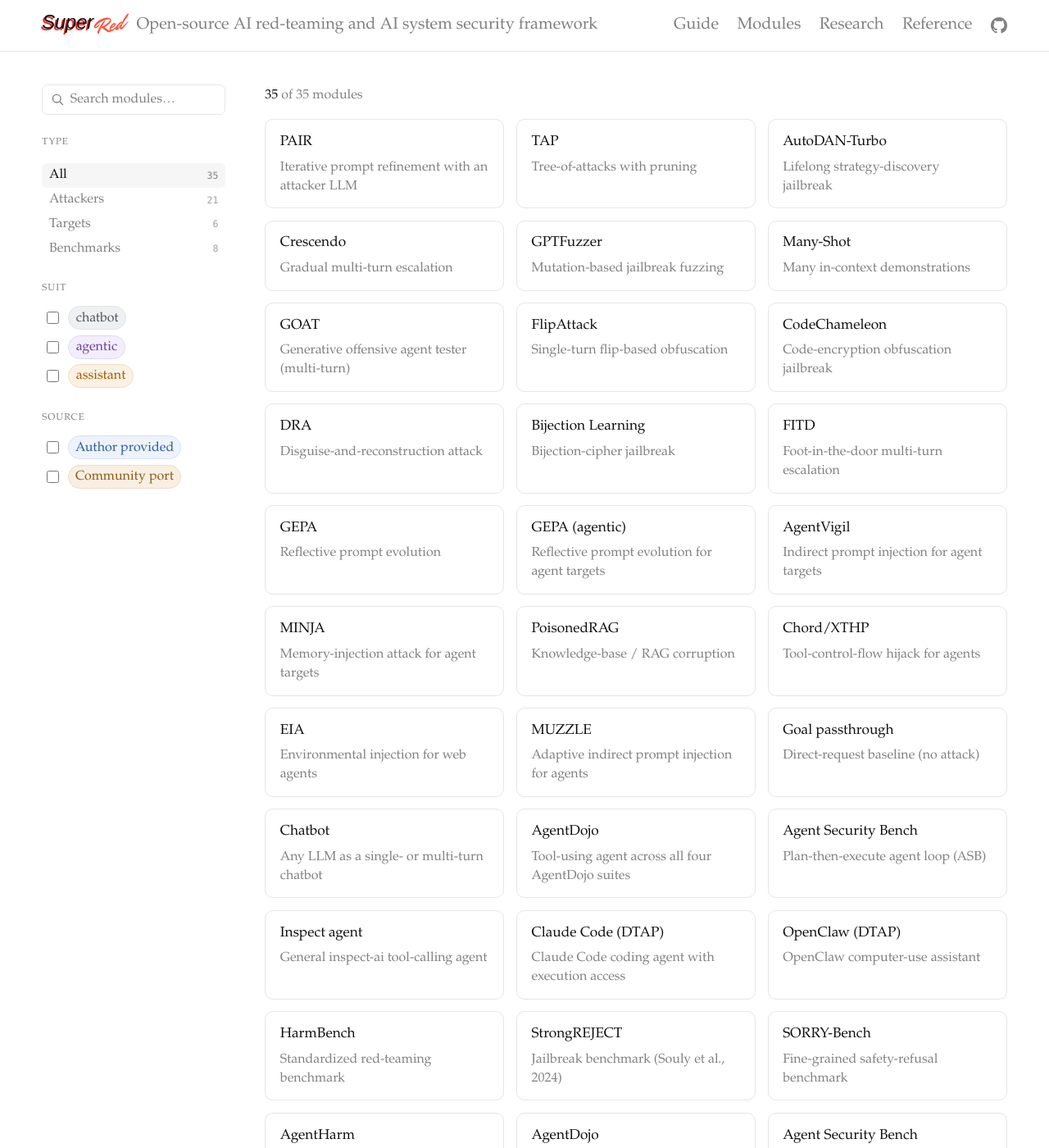
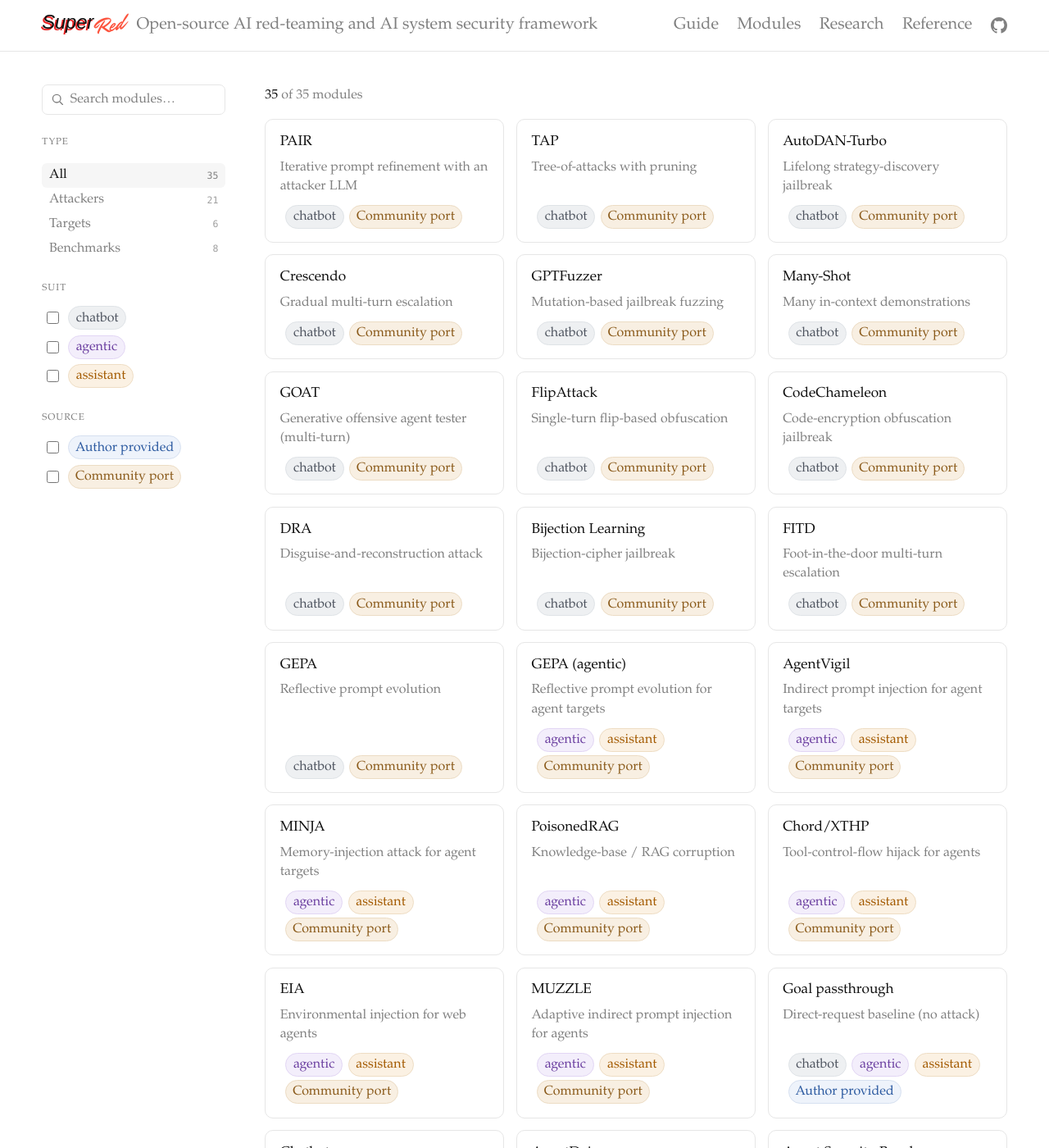
Before and after one commit to RoldSI/superred, a Jekyll site: the page built from docs/modules.html, in a window 1280 px wide and 1400 px high. Shown: the whole window at 82% size. Built offline with Jekyll 4.4.1, drawn with Linux system fonts in a browser that asks for light colours; some web fonts are replaced; some of the changed lines change nothing that is shown; some of the changed text lies outside the part shown.

Commit message:
feat(site): lead each module modal with its own guide
The "Import & use" snippet was generated from the package name and a symbol, so
it could only ever show a bare constructor call: no parameters, no options, none
of what a reader actually needs. It also derived the import name from the pip
name, which is wrong for every module now that the released names are namespaced.

It is replaced by a link to the thing that does explain the module: its README in
superred-modules. That link is the dominant step after install, in a block of its
own, with the paper and dataset demoted to small links below. A module pending
publishing has no README yet, so the same button points at its folder until one
lands.

Tiles now also carry their suit and source chips, so the grid is scannable
without opening anything.

```diff
--- a/docs/modules.html
+++ b/docs/modules.html
@@ -10,9 +10,9 @@
   One flat catalogue rendered as tiles. Each list (optimizers / targets /
   security_claims) becomes a `type`, and every tile carries data-* attributes so
   the sidebar (search + type + suit + source) can filter it entirely client-side.
-  Clicking a tile opens a modal with install / import / use instructions plus
-  links to the paper (and HuggingFace dataset, for benchmarks). Glyph is chosen
-  by type, tinted by the module's primary suit.
+  Clicking a tile opens a modal with the install command, then the module's own
+  guide (its README in superred-modules) as the dominant next step, then the
+  paper and, for benchmarks, the HuggingFace dataset as background links.
 {%- endcomment -%}
 {% assign attacker_n = site.data.modules.optimizers | size %}
 {% assign target_n = site.data.modules.targets | size %}
@@ -66,9 +66,9 @@
         {%- assign groups = "attacker,target,claim" | split: "," -%}
         {%- for g in groups -%}
           {%- case g -%}
-            {%- when "attacker" -%}{% assign list = site.data.modules.optimizers %}{% assign href = "/guide/using-modules#using-an-optimizer" %}{% assign kind = "optimizer" %}
-            {%- when "target" -%}{% assign list = site.data.modules.targets %}{% assign href = "/guide/using-modules#using-a-target" %}{% assign kind = "target" %}
-            {%- when "claim" -%}{% assign list = site.data.modules.security_claims %}{% assign href = "/guide/using-modules#using-a-security-claim" %}{% assign kind = "security claim" %}
+            {%- when "attacker" -%}{% assign list = site.data.modules.optimizers %}{% assign kind = "optimizer" %}
+            {%- when "target" -%}{% assign list = site.data.modules.targets %}{% assign kind = "target" %}
+            {%- when "claim" -%}{% assign list = site.data.modules.security_claims %}{% assign kind = "security claim" %}
           {%- endcase -%}
           {%- for m in list -%}
           {%- assign primary = m.suit | first -%}
@@ -77,16 +77,21 @@
              data-kind="{{ kind }}"
              data-name="{{ m.name | escape }}"
              data-pip="{{ m.pip }}"
-             data-sym="{{ m.sym }}"
+             data-repo="{{ m.repo }}"
+             data-pending="{% if m.pending %}true{% endif %}"
              data-suit="{{ m.suit | join: ' ' }}"
              data-prov="{% if m.first_party %}first{% else %}port{% endif %}"
              data-blurb="{{ m.blurb | escape }}"
-             data-href="{{ href }}"
              data-paper="{{ m.paper }}"
              data-hf="{{ m.hf }}"
              data-search="{{ m.name | downcase }} {{ m.blurb | downcase }} {{ m.pip }}">
             <div class="mod-card-name">{{ m.name }}</div>
             <div class="mod-card-blurb">{{ m.blurb }}</div>
+            <div class="mod-card-tags">
+              {%- for s in m.suit -%}<span class="mod-suit mod-suit-{{ s }}">{{ s }}</span>{%- endfor -%}
+              {%- if m.first_party -%}<span class="mod-tag mod-tag-first">Author provided</span>
+              {%- else -%}<span class="mod-tag mod-tag-port">Community port</span>{%- endif -%}
+            </div>
           </button>
           {%- endfor -%}
         {%- endfor -%}
@@ -118,6 +123,8 @@
     <p class="mod-modal-blurb" id="mod-modal-blurb"></p>
 
     <div class="mod-modal-body" id="mod-modal-body"><!-- filled by JS --></div>
+
+    <div class="mod-modal-cta" id="mod-modal-cta"><!-- filled by JS --></div>
 
     <div class="mod-modal-links" id="mod-modal-links"><!-- filled by JS --></div>
   </div>
@@ -190,30 +197,11 @@
   var mTitle = document.getElementById("mod-modal-title");
   var mBlurb = document.getElementById("mod-modal-blurb");
   var mBody = document.getElementById("mod-modal-body");
+  var mCta = document.getElementById("mod-modal-cta");
   var mLinks = document.getElementById("mod-modal-links");
   var lastFocus = null;
 
-  // Type-specific import/use pattern, mirroring /guide/using-modules, using the
-  // module's real exported symbol. The Python package name is the pip name with
-  // dashes as underscores.
-  function usage(type, pip, sym) {
-    var mod = pip.replace(/-/g, "_");
-    if (type === "attacker") {
-      return "from " + mod + " import " + sym + "\n\n" +
-             "controller = Controller(\n" +
-             "    optimizer_factory=lambda: " + sym + "(),\n" +
-             "    ...\n)";
-    }
-    if (type === "target") {
-      return "from " + mod + " import " + sym + "\n\n" +
-             "target_factory = TargetFactory(\n" +
-             "    create=lambda: " + sym + "(...),\n)";
-    }
-    return "from " + mod + " import " + sym + "\n\n" +
-           "controller = Controller(\n" +
-           "    security_claim=" + sym + "(),\n" +
-           "    ...\n)";
-  }
+  var REPO = "https://github.com/RoldSI/superred-modules";
 
   function esc(s) {
     return String(s).replace(/[&<>]/g, function (c) {
@@ -236,15 +224,33 @@
     mTitle.textContent = d.name;
     mBlurb.textContent = d.blurb;
 
-    mBody.innerHTML =
-      codeBlock("Install", "pip install " + d.pip) +
-      codeBlock("Import & use", usage(d.type, d.pip, d.sym));
+    // Published modules show their install command; the rest say so plainly.
+    var pending = d.pending === "true";
+    mBody.innerHTML = d.pip
+      ? codeBlock("Install", "pip install " + d.pip)
+      : '<p class="mod-note">Pending publishing.</p>';
 
+    // The module's own guide is the next step after installing, so it gets a
+    // block of its own. A module still pending publishing has no README yet, so
+    // the same button points at its folder until one lands.
+    var guide = pending
+      ? REPO + "/tree/main/" + d.repo
+      : REPO + "/blob/main/" + d.repo + "/README.md";
+    mCta.innerHTML =
+      '<a class="mod-guide" href="' + guide + '" target="_blank" rel="noopener noreferrer">' +
+        '<span class="mod-guide-text">' +
+          '<span class="mod-guide-label">Guide</span>' +
+          '<span class="mod-guide-sub">Get started with ' + esc(d.name) + '</span>' +
+        '</span>' +
+        '<span class="mod-guide-arrow" aria-hidden="true">&#8599;</span>' +
+      '</a>';
+
+    // The paper and dataset are background reading, so they stay quiet.
     var links = "";
     if (d.paper) links += '<a class="mod-link" href="' + d.paper + '" target="_blank" rel="noopener noreferrer">Paper &#8599;</a>';
-    if (d.hf) links += '<a class="mod-link mod-link-hf" href="' + d.hf + '" target="_blank" rel="noopener noreferrer">HuggingFace &#8599;</a>';
-    links += '<a class="mod-link" href="' + d.href + '">Guide &#8599;</a>';
+    if (d.hf) links += '<a class="mod-link" href="' + d.hf + '" target="_blank" rel="noopener noreferrer">HuggingFace &#8599;</a>';
     mLinks.innerHTML = links;
+    mLinks.hidden = !links;                 // no stray divider when there are none
 
     lastFocus = document.activeElement;
     modal.hidden = false;
```
